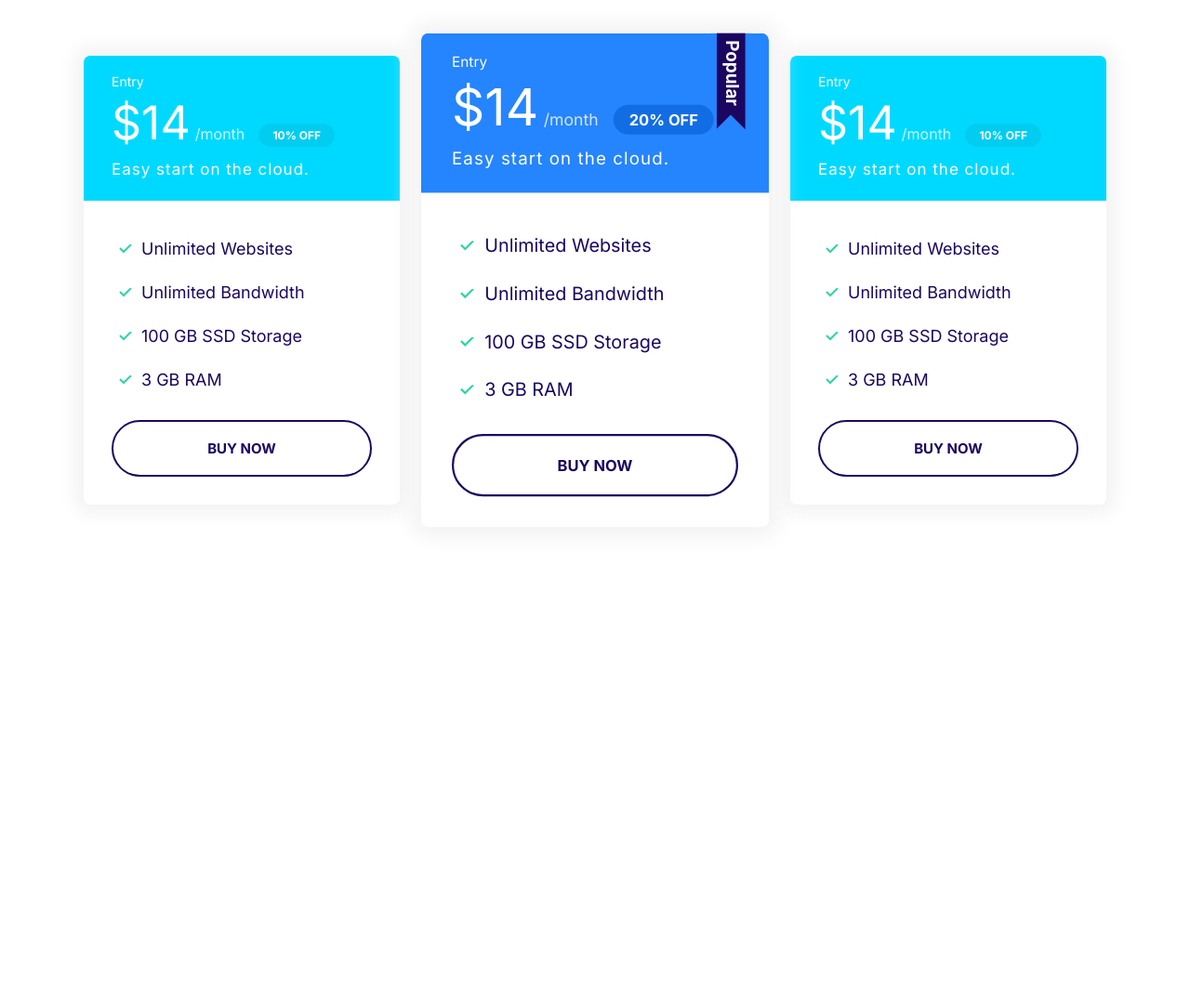
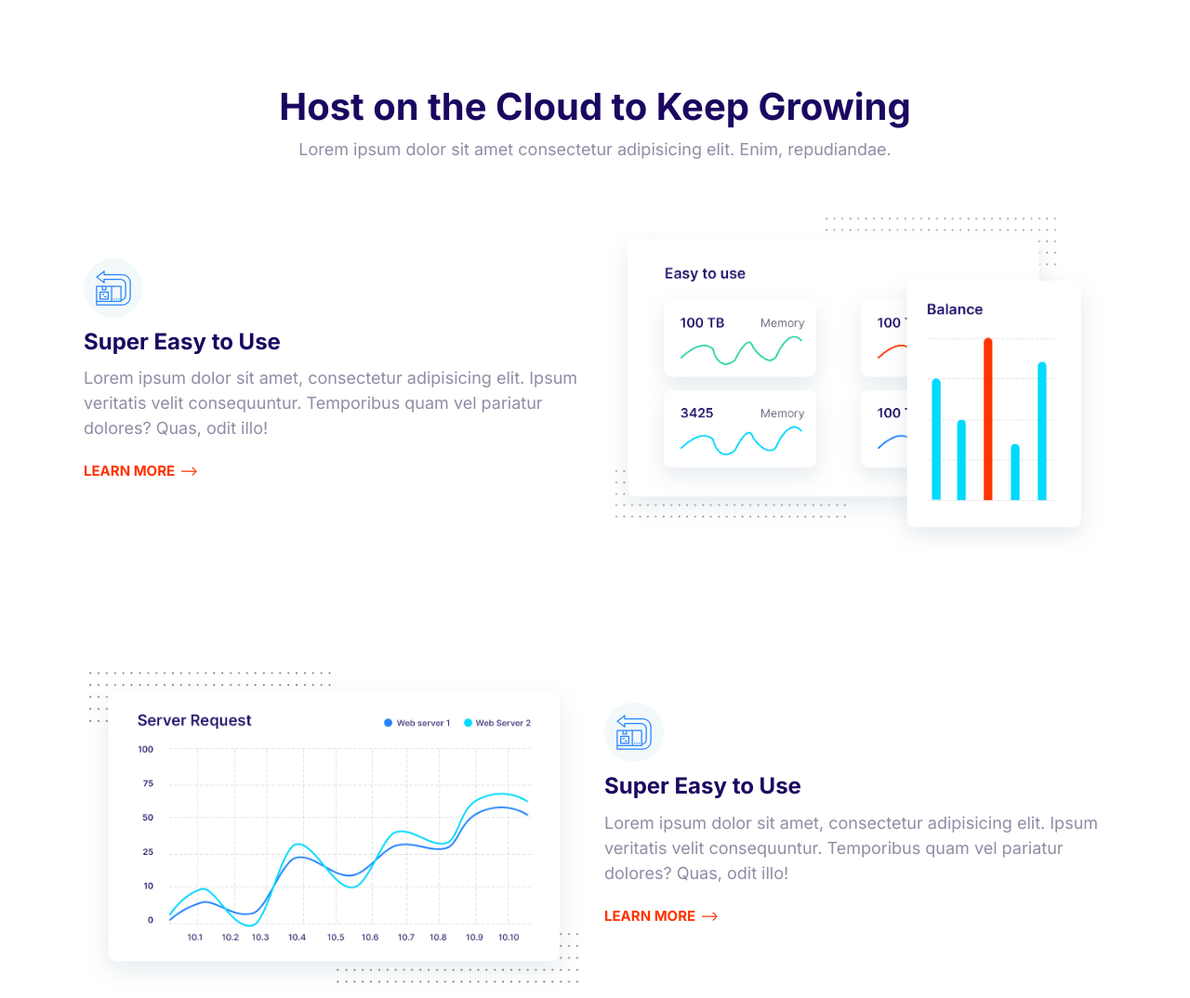
Before and after one commit to codewithezequiel/zeke-project, a plain HTML site: page index.html in a window 1280 px wide. Shown: the top 1074 px of the page at 93% size. Before the commit the page ends 800 px from the top, so only its background shows below. Drawn offline with Linux system fonts and the light colour scheme.

Commit message:
Features Block sect - still need to optimize imgs.

```diff
--- a/css/styles.css
+++ b/css/styles.css
@@ -778,3 +778,42 @@ a {
   max-width: 500px;
   margin: 0 auto;
 }
+
+/* Features Block  */
+
+.features {
+  gap: 4rem 2rem;
+  margin: 12rem 0;
+}
+
+.features:first-of-type {
+  margin-top: 6rem;
+}
+
+.features__heading {
+  margin: 1rem auto;
+  font-weight: 600;
+  line-height: 1.3;
+}
+.features__content {
+  margin-bottom: 4rem;
+}
+
+.features__easy {
+  width: 100%;
+}
+
+@media screen and (min-width: 768px) {
+  .features:nth-of-type(even) .features__content {
+    order: 2;
+  }
+
+  .features__content {
+    text-align: left;
+    align-self: center;
+  }
+
+  .features__easy {
+    align-self: center;
+  }
+}
--- a/index.html
+++ b/index.html
@@ -15,69 +15,98 @@
     <title>Website Moshify Practice</title>
   </head>
   <body>
-    <section class="block container block-plans">
-      <div class="grid grid--1x3">
-        <div class="plan">
-          <div class="card card--secondary">
-            <header class="card__header">
-              <h3 class="plan__name">Entry</h3>
-              <span class="plan__price">$14</span>
-              <span class="plan__billing-cycle">/month</span>
-              <span class="badge badge--secondary badge--small">10% OFF</span>
-              <span class="plan__description">Easy start on the cloud.</span>
-            </header>
-            <div class="card__body">
-              <ul class="list list--tick">
-                <li class="list__item">Unlimited Websites</li>
-                <li class="list__item">Unlimited Bandwidth</li>
-                <li class="list__item">100 GB SSD Storage</li>
-                <li class="list__item">3 GB RAM</li>
-              </ul>
-              <button class="btn btn--outline btn--block">Buy Now</button>
-            </div>
-          </div>
+    <section class="container block">
+      <header class="block__header">
+        <h2>Host on the Cloud to Keep Growing</h2>
+        <p>
+          Lorem ipsum dolor sit amet consectetur adipisicing elit. Enim,
+          repudiandae.
+        </p>
+      </header>
+      <article class="grid grid--1x2 features">
+        <div class="features__content">
+          <span class="icon-container">
+            <svg class="icon icon--primary">
+              <use xlink:href="images/sprite.svg#easy"></use>
+            </svg>
+          </span>
+          <h3 class="features__heading">Super Easy to Use</h3>
+          <p>
+            Lorem ipsum dolor sit amet, consectetur adipisicing elit. Ipsum
+            veritatis velit consequuntur. Temporibus quam vel pariatur dolores?
+            Quas, odit illo!
+          </p>
+          <a class="link-arrow" href="#">Learn More</a>
         </div>
-        <div class="plan plan--popular">
-          <div class="card card--primary">
-            <header class="card__header">
-              <h3 class="plan__name">Entry</h3>
-              <span class="plan__price">$14</span>
-              <span class="plan__billing-cycle">/month</span>
-              <span class="badge badge--primary badge--small">20% OFF</span>
-              <span class="plan__description">Easy start on the cloud.</span>
-            </header>
-            <div class="card__body">
-              <ul class="list list--tick">
-                <li class="list__item">Unlimited Websites</li>
-                <li class="list__item">Unlimited Bandwidth</li>
-                <li class="list__item">100 GB SSD Storage</li>
-                <li class="list__item">3 GB RAM</li>
-              </ul>
-              <button class="btn btn--outline btn--block">Buy Now</button>
-            </div>
-          </div>
+        <img
+          class="features__easy"
+          src="images/easy.jpg"
+          alt="a bar chart with a balance display and some memory graphs"
+        />
+      </article>
+      <article class="grid grid--1x2 features">
+        <div class="features__content">
+          <span class="icon-container">
+            <svg class="icon icon--primary">
+              <use xlink:href="images/sprite.svg#easy"></use>
+            </svg>
+          </span>
+          <h3 class="features__heading">Super Easy to Use</h3>
+          <p>
+            Lorem ipsum dolor sit amet, consectetur adipisicing elit. Ipsum
+            veritatis velit consequuntur. Temporibus quam vel pariatur dolores?
+            Quas, odit illo!
+          </p>
+          <a class="link-arrow" href="#">Learn More</a>
         </div>
-        <div class="plan">
-          <div class="card card--secondary">
-            <header class="card__header">
-              <h3 class="plan__name">Entry</h3>
-              <span class="plan__price">$14</span>
-              <span class="plan__billing-cycle">/month</span>
-              <span class="badge badge--secondary badge--small">10% OFF</span>
-              <span class="plan__description">Easy start on the cloud.</span>
-            </header>
-            <div class="card__body">
-              <ul class="list list--tick">
-                <li class="list__item">Unlimited Websites</li>
-                <li class="list__item">Unlimited Bandwidth</li>
-                <li class="list__item">100 GB SSD Storage</li>
-                <li class="list__item">3 GB RAM</li>
-              </ul>
-              <button class="btn btn--outline btn--block">Buy Now</button>
-            </div>
-          </div>
+        <img
+          class="features__easy"
+          src="images/fast.jpg"
+          alt="a bar chart with a balance display and some memory graphs"
+        />
+      </article>
+      <article class="grid grid--1x2 features">
+        <div class="features__content">
+          <span class="icon-container">
+            <svg class="icon icon--primary">
+              <use xlink:href="images/sprite.svg#easy"></use>
+            </svg>
+          </span>
+          <h3 class="features__heading">Super Easy to Use</h3>
+          <p>
+            Lorem ipsum dolor sit amet, consectetur adipisicing elit. Ipsum
+            veritatis velit consequuntur. Temporibus quam vel pariatur dolores?
+            Quas, odit illo!
+          </p>
+          <a class="link-arrow" href="#">Learn More</a>
         </div>
-      </div>
+        <img
+          class="features__easy"
+          src="images/wordpress.jpg"
+          alt="a bar chart with a balance display and some memory graphs"
+        />
+      </article>
+      <article class="grid grid--1x2 features">
+        <div class="features__content">
+          <span class="icon-container">
+            <svg class="icon icon--primary">
+              <use xlink:href="images/sprite.svg#easy"></use>
+            </svg>
+          </span>
+          <h3 class="features__heading">Super Easy to Use</h3>
+          <p>
+            Lorem ipsum dolor sit amet, consectetur adipisicing elit. Ipsum
+            veritatis velit consequuntur. Temporibus quam vel pariatur dolores?
+            Quas, odit illo!
+          </p>
+          <a class="link-arrow" href="#">Learn More</a>
+        </div>
+        <img
+          class="features__easy"
+          src="images/support.jpg"
+          alt="a bar chart with a balance display and some memory graphs"
+        />
+      </article>
     </section>
     <script src="js/main.js"></script>
   </body>
```
Also changed, not shown: components/features.html (added, +30 -0 lines), images/easy.jpg (added), images/fast.jpg (added), images/support.jpg (added), images/wordpress.jpg (added).
